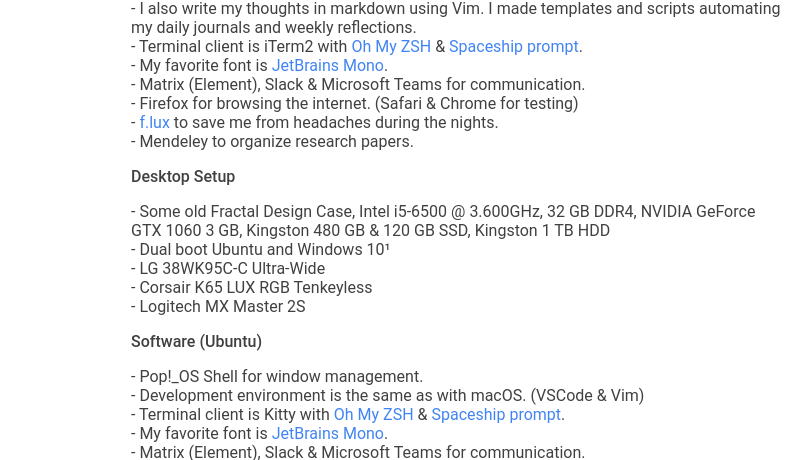
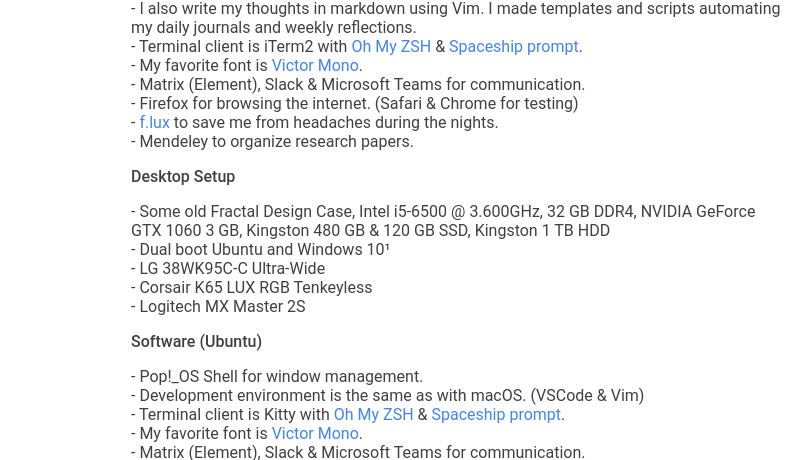
Before and after one commit to emilrwx/emilrwx_website, a Next.js app: page /uses in a window 1280 px wide. Shown: the part 492-952 px from the top of the page, without its empty margins (234-1045 px from the left). Built offline with nearby package versions, Linux system fonts and the light colour scheme.

Commit message:
update favorite font

```diff
--- a/pages/uses.js
+++ b/pages/uses.js
@@ -28,7 +28,7 @@ export default function About () {
             <li>Vim for quick edits.</li>
             <li>I also write my thoughts in markdown using Vim. I made templates and scripts automating my daily journals and weekly reflections.</li>
             <li>Terminal client is iTerm2 with <a href='https://ohmyz.sh/'>Oh My ZSH</a> & <a href='https://github.com/denysdovhan/spaceship-prompt'>Spaceship prompt</a>.</li>
-            <li>My favorite font is <a href='https://www.jetbrains.com/lp/mono/'>JetBrains Mono</a>.</li>
+            <li>My favorite font is <a href='https://rubjo.github.io/victor-mono/'>Victor Mono</a>.</li>
             <li>Matrix (Element), Slack & Microsoft Teams for communication.</li>
             <li>Firefox for browsing the internet. (Safari & Chrome for testing)</li>
             <li><a href='https://justgetflux.com/'>f.lux</a> to save me from headaches during the nights.</li>
@@ -49,7 +49,7 @@ export default function About () {
             <li>Pop!_OS Shell for window management.</li>
             <li>Development environment is the same as with macOS. (VSCode & Vim)</li>
             <li>Terminal client is Kitty with <a href='https://ohmyz.sh/'>Oh My ZSH</a> & <a href='https://github.com/denysdovhan/spaceship-prompt'>Spaceship prompt</a>.</li>
-            <li>My favorite font is <a href='https://www.jetbrains.com/lp/mono/'>JetBrains Mono</a>.</li>
+            <li>My favorite font is <a href='https://rubjo.github.io/victor-mono/'>Victor Mono</a>.</li>
             <li>Matrix (Element), Slack & Microsoft Teams for communication.</li>
             <li>Firefox & Lynx for browsing the internet.</li>
             <li><a href='http://jonls.dk/redshift/'>Redshift</a> to save me from headaches during the nights.</li>
```
